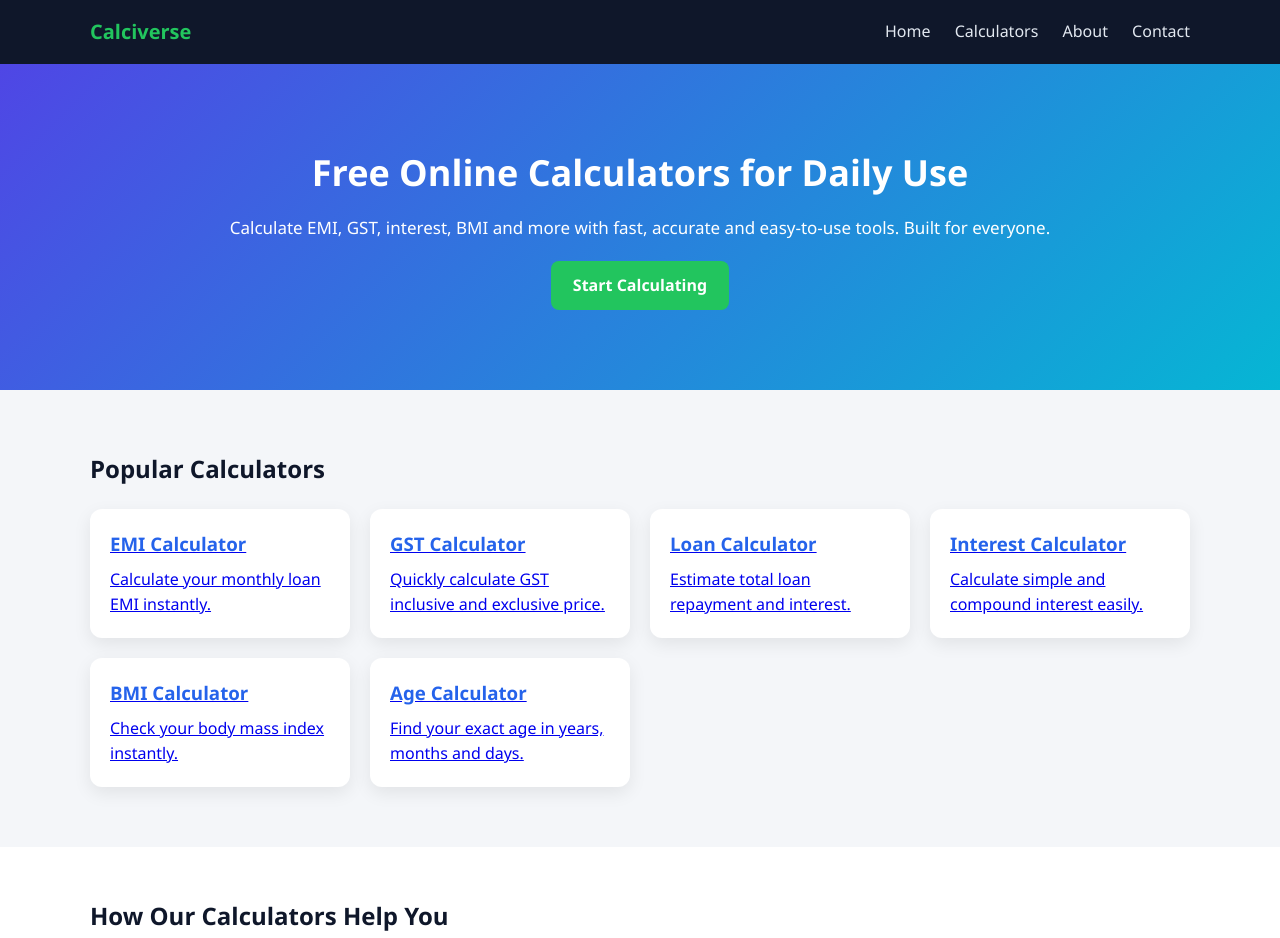
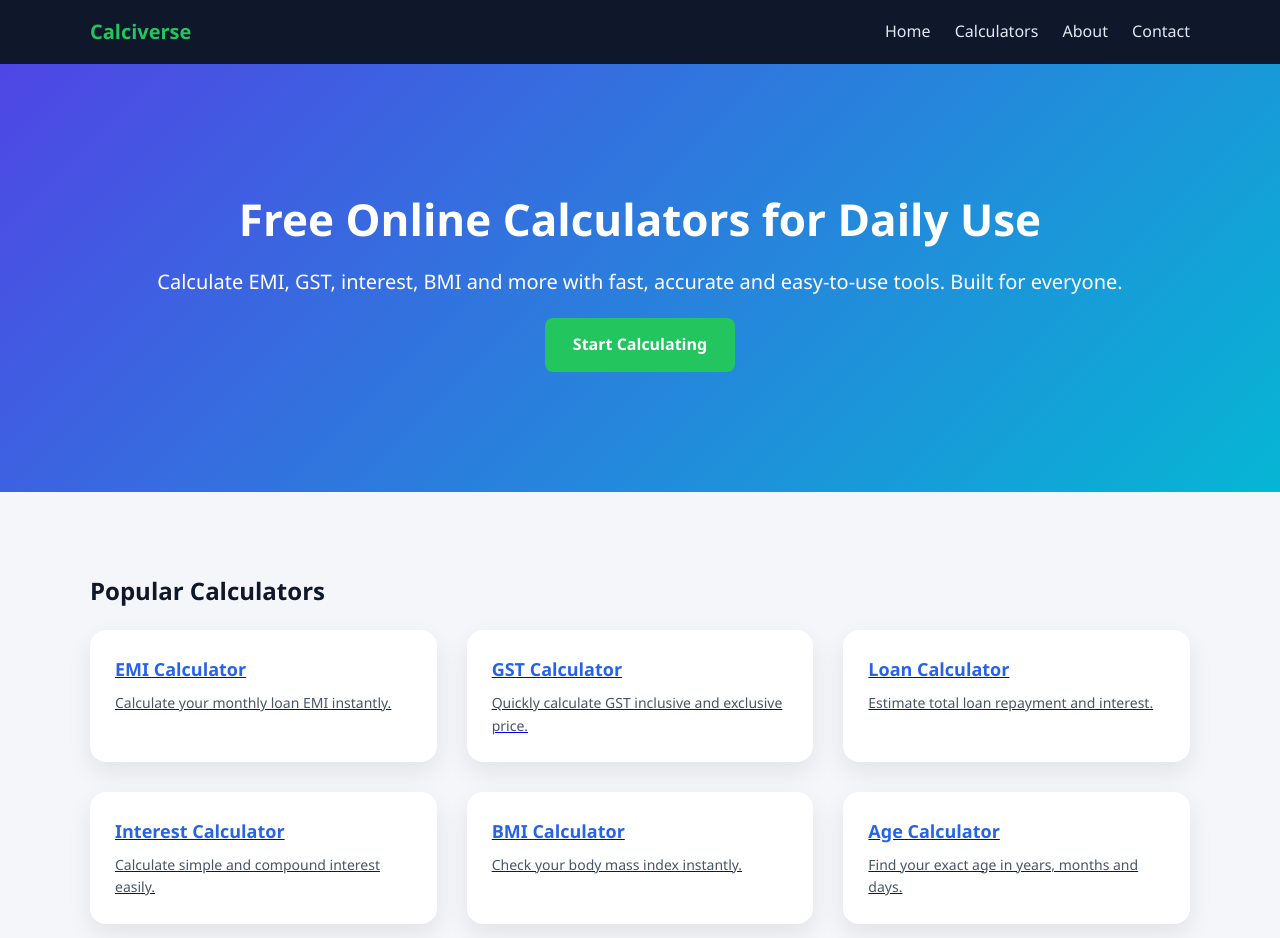
Before and after one commit to Calciverse/calciverse.github.io, a plain HTML site: page index.html in a window 1280 px wide. Shown: the top 938 px of the page. Drawn offline with Linux system fonts and the light colour scheme.

Commit message:
Update style.css

```diff
--- a/css/style.css
+++ b/css/style.css
@@ -153,3 +153,65 @@ h2 {
         display: none;
     }
 }
+
+/* HERO UPGRADE */
+.hero {
+    padding: 120px 20px;
+}
+
+.hero h1 {
+    font-size: 44px;
+    font-weight: 700;
+}
+
+.hero p {
+    font-size: 20px;
+}
+
+/* SECTION SPACING */
+.categories {
+    padding: 80px 0;
+}
+
+.seo-content {
+    padding: 70px 0;
+}
+
+/* GRID BIGGER */
+.grid {
+    grid-template-columns: repeat(auto-fit, minmax(260px, 1fr));
+    gap: 30px;
+}
+
+/* CARD PREMIUM */
+.card {
+    padding: 25px;
+    border-radius: 16px;
+    box-shadow: 0 10px 25px rgba(0,0,0,0.08);
+}
+
+.card h3 {
+    font-size: 18px;
+    font-weight: 600;
+}
+
+.card p {
+    font-size: 14px;
+    color: #475569;
+}
+
+/* BUTTON IMPACT */
+.btn-primary {
+    padding: 14px 28px;
+    font-size: 16px;
+}
+
+/* SECTION SEPARATION */
+.seo-content:nth-child(even) {
+    background: #f8fafc;
+}
+
+/* FOOTER BIG */
+.footer {
+    padding: 40px 20px;
+}
```
